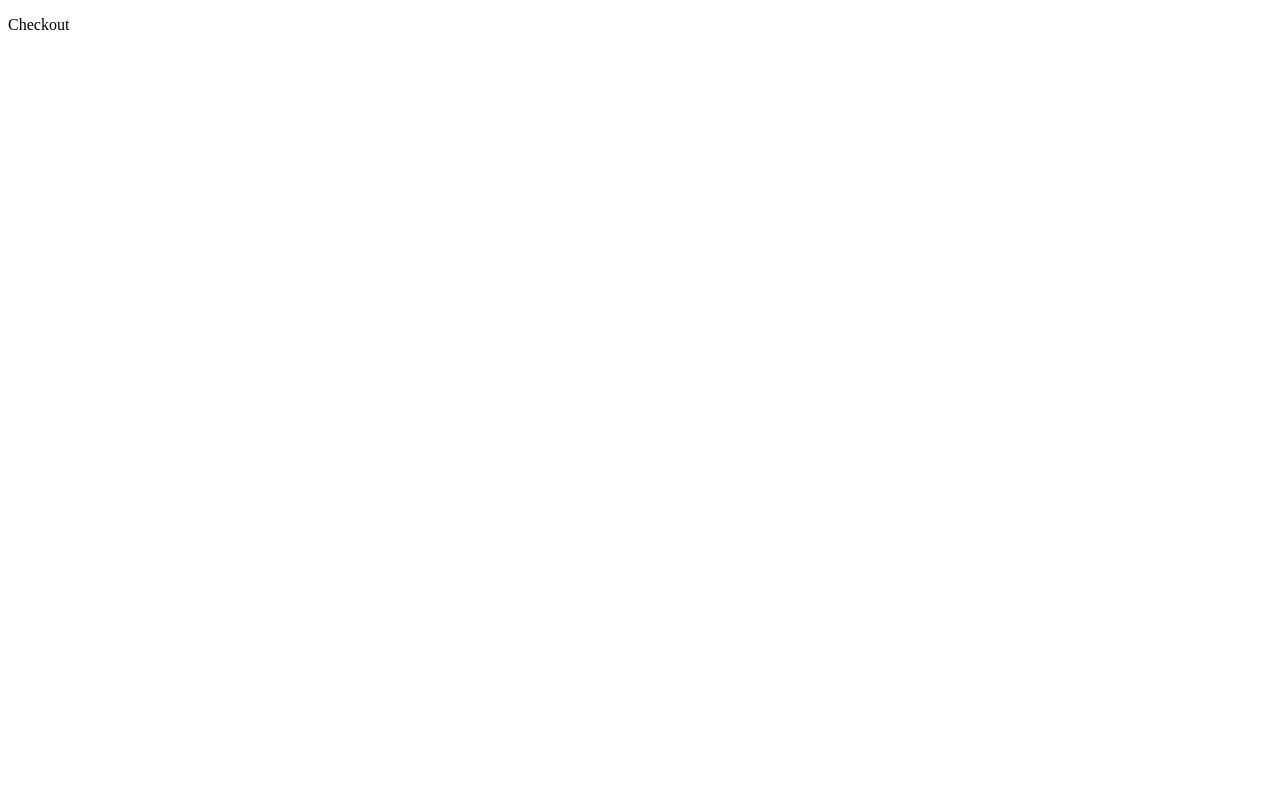
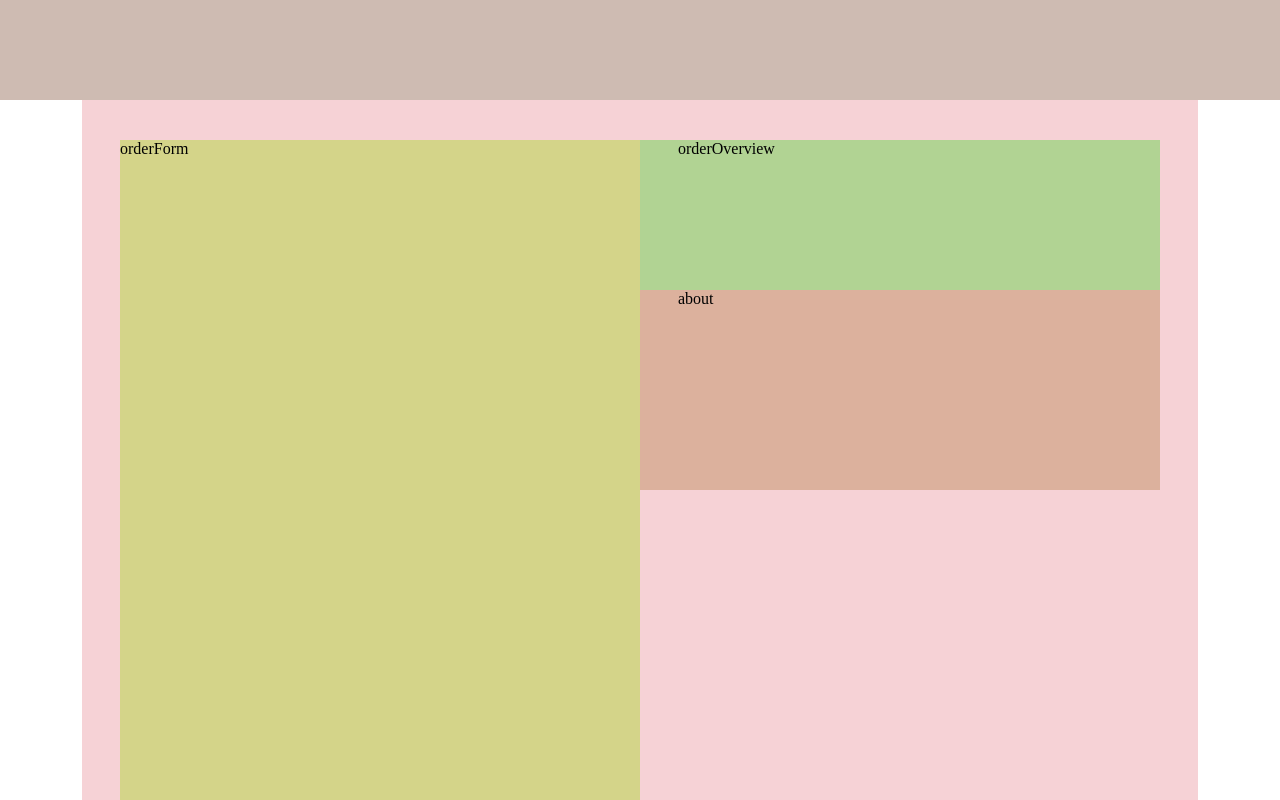
Before and after one commit to pocketful/Checkout, a React (Vite) app: page / in a window 1280 px wide. Shown: the top 800 px of the page. Built offline with nearby package versions, Linux system fonts and the light colour scheme.

Commit message:
add page layout

```diff
--- a/src/App.tsx
+++ /dev/null
@@ -1,5 +0,0 @@
-function App() {
-  return <p>Checkout</p>
-}
-
-export default App
--- a/src/main.tsx
+++ b/src/main.tsx
@@ -1,8 +1,9 @@
 import ReactDOM from 'react-dom/client'
-import App from './App.tsx'
+import CheckoutPage from './pages/CheckoutPage/CheckoutPage'
+import './styles/global.scss'
 
 ReactDOM.createRoot(document.getElementById('root')!).render(
   // <React.StrictMode>
-  <App />,
+  <CheckoutPage />,
   // </React.StrictMode>,
 )
--- /dev/null
+++ b/src/pages/CheckoutPage/CheckoutPage.module.scss
@@ -0,0 +1,76 @@
+@import '/src/styles/media-queries';
+@import '/src/styles/sizes';
+
+// TEMP
+.header {
+  height: 100px;
+  background-color: rgb(206, 187, 178);
+}
+.orderForm {
+  height: 800px;
+  background-color: rgb(212, 212, 137);
+}
+.orderOverview {
+  height: 150px;
+  background-color: rgb(177, 211, 147);
+}
+.about {
+  height: 200px;
+  background-color: rgb(220, 177, 157);
+}
+.container {
+  background-color: rgb(246, 210, 214);
+}
+// ---
+
+.header {
+  width: 100%;
+
+  .wrapper {
+    margin: 0 auto;
+    max-width: $container-max-w;
+    padding: $wrapper-pd;
+    display: flex;
+    justify-content: space-between;
+    align-items: center;
+
+    @include for(ScreenMD) {
+      padding-left: $wrapper-pd-md;
+      padding-right: $wrapper-pd-md;
+    }
+  }
+}
+
+.container {
+  margin: 0 auto;
+  max-width: $container-max-w;
+  padding-left: $wrapper-pd;
+  padding-right: $wrapper-pd;
+
+  @include for(ScreenMD) {
+    padding: 40px $wrapper-pd-md 24px $wrapper-pd-md;
+    display: grid;
+    grid-template-columns: repeat(2, 1fr);
+    grid-template-rows: auto 1fr;
+
+    .orderForm {
+      grid-column: 1;
+      grid-row: 1 / 3;
+      padding-right: $wrapper-pd-md;
+    }
+
+    .orderOverview,
+    .about {
+      grid-column: 2;
+      padding-left: $wrapper-pd-md;
+    }
+
+    .orderOverview {
+      grid-row: 1;
+    }
+
+    .about {
+      grid-row: 2;
+    }
+  }
+}
--- /dev/null
+++ b/src/pages/CheckoutPage/CheckoutPage.tsx
@@ -0,0 +1,16 @@
+import style from './CheckoutPage.module.scss'
+
+const CheckoutPage = () => {
+  return (
+    <>
+      <header className={style.header}></header>
+      <main className={style.container}>
+        <section className={style.orderOverview}>orderOverview</section>
+        <div className={style.orderForm}>orderForm</div>
+        <section className={style.about}>about</section>
+      </main>
+    </>
+  )
+}
+
+export default CheckoutPage
--- /dev/null
+++ b/src/styles/global.scss
@@ -0,0 +1,34 @@
+*,
+*::before,
+*::after {
+  box-sizing: border-box;
+}
+
+html,
+body {
+  margin: 0;
+}
+
+img {
+  max-width: 100%;
+}
+
+p,
+h1,
+h2,
+h3,
+h4,
+h5,
+h6 {
+  margin-top: 0;
+  margin-bottom: 0;
+}
+
+a {
+  text-decoration: none;
+  color: inherit;
+}
+
+button {
+  cursor: pointer;
+}
--- /dev/null
+++ b/src/styles/media-queries.scss
@@ -0,0 +1,13 @@
+@import './sizes';
+
+@mixin for($size) {
+  @if $size == ScreenSM {
+    @media (min-width: $screen-sm) {
+      @content;
+    }
+  } @else if $size == ScreenMD {
+    @media (min-width: $screen-md) {
+      @content;
+    }
+  }
+}
--- /dev/null
+++ b/src/styles/sizes.scss
@@ -0,0 +1,9 @@
+$wrapper-pd: 16px;
+$wrapper-pd-md: 38px;
+$container-max-w: 1116px;
+
+// screen sizes
+// $screen-sm: 640px;
+$screen-md: 768px;
+// $screen-lg: 1024px;
+// $screen-xl: 1280px;
```
